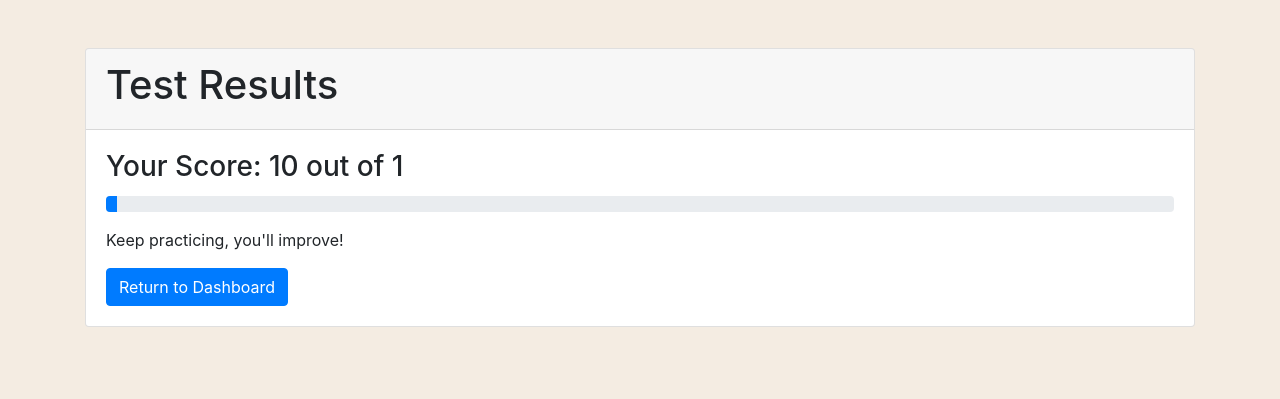
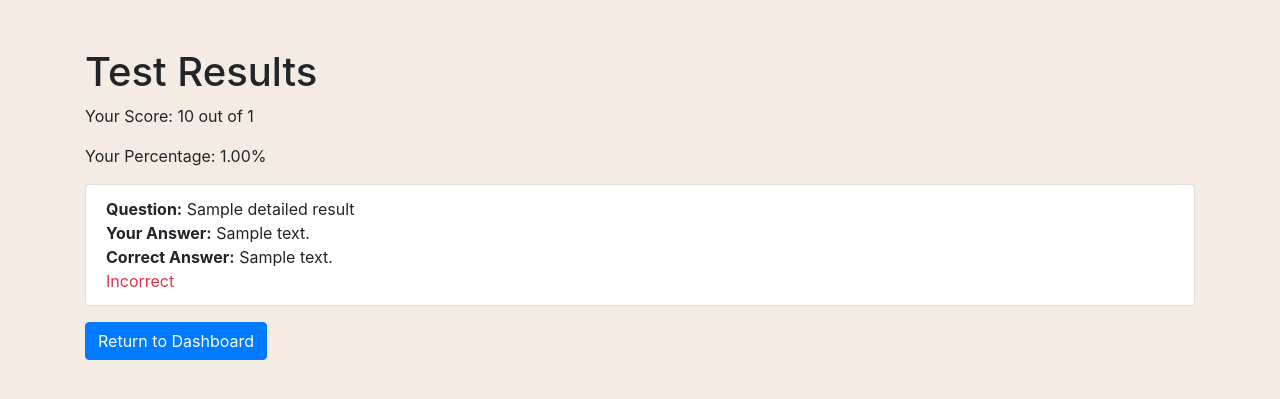
Before and after one commit to ncdlngr/sseproject2, a Node server app: template views/test-results.ejs in a window 1280 px wide. Shown: the top 399 px of the page. Run offline with Node 20, Linux system fonts and the light colour scheme; the template is opened without the code that fills it: most values are stand-ins (such as "Sample title", 1, 10 or a date in 2020); some libraries are stand-ins or nearby versions.

Commit message:
Refactor test result rendering and add detailed results

```diff
--- a/app.js
+++ b/app.js
@@ -356,10 +356,18 @@ app.post('/submit-test/:testId', (req, res) => {
     }
 
     let score = 0;
-    userAnswers.forEach((answer, index) => {
-      if (index < correctAnswers.length && answer.trim().toLowerCase() === correctAnswers[index].word_or_sentence_to.trim().toLowerCase()) {
+    const detailedResults = correctAnswers.map((answer, index) => {
+      const userAnswer = userAnswers[index] || '';
+      const isCorrect = userAnswer.trim().toLowerCase() === answer.word_or_sentence_to.trim().toLowerCase();
+      if (isCorrect) {
         score++;
       }
+      return {
+        question: answer.word_or_sentence_from,
+        correctAnswer: answer.word_or_sentence_to,
+        userAnswer,
+        isCorrect
+      };
     });
 
     const totalQuestions = correctAnswers.length;
@@ -378,7 +386,8 @@ app.post('/submit-test/:testId', (req, res) => {
       res.render('test-results', {
         score: score,
         totalQuestions: totalQuestions,
-        percentage: percentage
+        percentage: percentage,
+        detailedResults: detailedResults
       });
     });
   });
--- a/views/test-results.ejs
+++ b/views/test-results.ejs
@@ -10,29 +10,26 @@
   <link rel="stylesheet" href="/styles/auth-styles.css">
 </head>
 <body>
-  <div class="container mt-5">
-    <div class="card">
-      <div class="card-header">
+    <div class="container mt-5">
         <h1>Test Results</h1>
+        <p>Your Score: <%= score %> out of <%= totalQuestions %></p>
+        <p>Your Percentage: <%= percentage.toFixed(2) %>%</p>
+
+        <ul class="list-group">
+          <% detailedResults.forEach(result => { %>
+            <li class="list-group-item">
+              <strong>Question:</strong> <%= result.question %><br>
+              <strong>Your Answer:</strong> <%= result.userAnswer %><br>
+              <strong>Correct Answer:</strong> <%= result.correctAnswer %><br>
+              <span class="<%= result.isCorrect ? 'text-success' : 'text-danger' %>">
+                <%= result.isCorrect ? 'Correct' : 'Incorrect' %>
+              </span>
+            </li>
+          <% }); %>
+        </ul>
+
+        <a href="/dashboard" class="btn btn-primary mt-3">Return to Dashboard</a>
       </div>
-      <div class="card-body">
-        <h3 class="card-title">Your Score: <%= score %> out of <%= totalQuestions %></h3>
-        <div class="progress mb-3">
-        <div class="progress-bar" role="progressbar" style="width: <%= percentage %>%;" aria-valuenow="<%= percentage %>" aria-valuemin="0" aria-valuemax="100"></div>
-        </div>
-        <p class="card-text">
-          <% if(percentage >= 80) { %>
-            Excellent work! You're doing great.
-          <% } else if(percentage >= 50) { %>
-            Good job! There's room for improvement.
-          <% } else { %>
-            Keep practicing, you'll improve!
-          <% } %>
-        </p>
-        <a href="/dashboard" class="btn btn-primary">Return to Dashboard</a>
-      </div>
-    </div>
-  </div>
 
   <!-- Bootstrap JS Bundle CDN -->
   <script src="https://stackpath.bootstrapcdn.com/bootstrap/4.5.2/js/bootstrap.bundle.min.js"></script>
```
Also changed, not shown: mydb.sqlite3.
